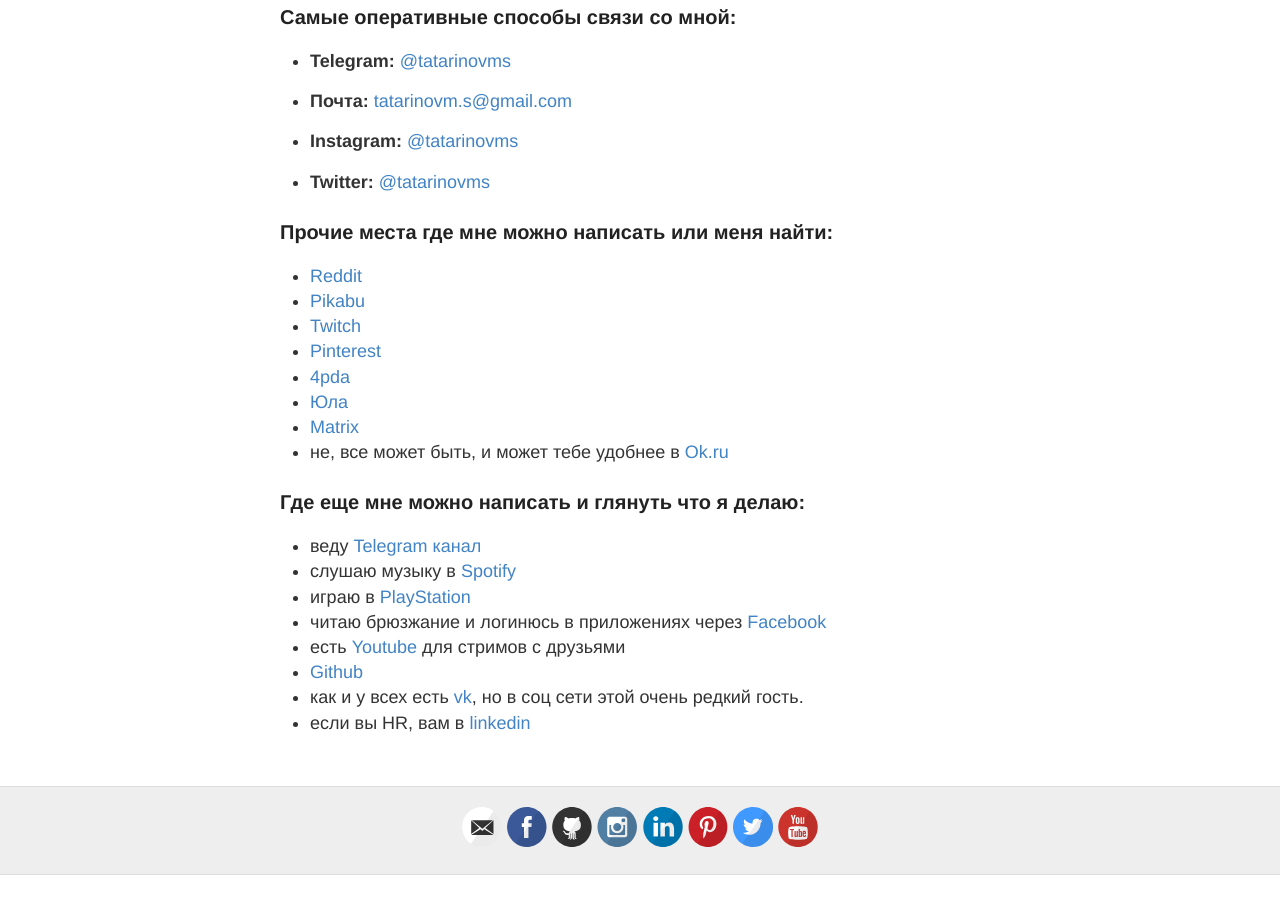
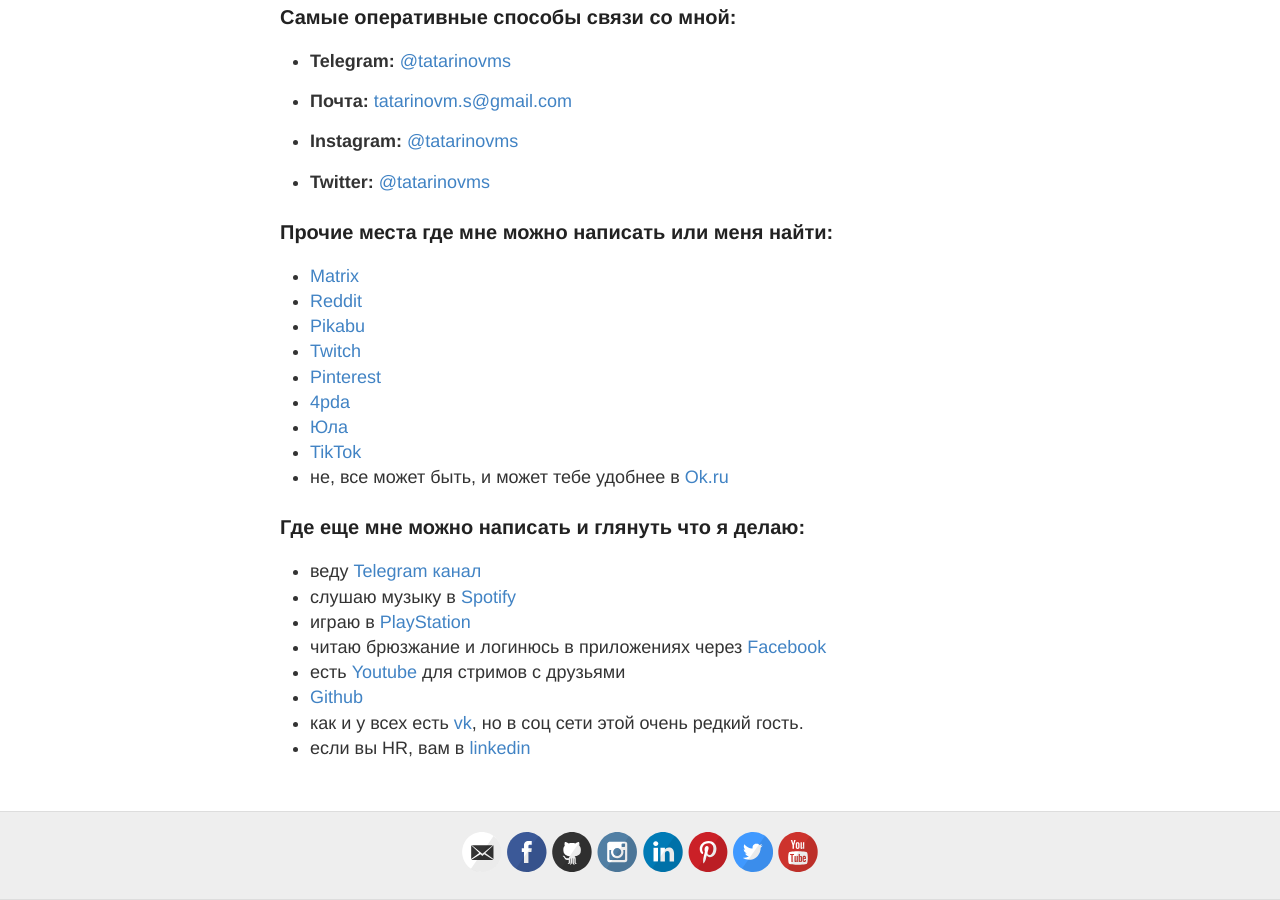
Before and after one commit to tatarinovms/tatarinovms.github.io, a Jekyll site: the page built from about.md, in a window 1280 px wide and 900 px high, scrolled down 1616 px. Built offline with Jekyll 4.4.1, drawn with Linux system fonts in a browser that asks for light colours; before the commit the page ends 2491 px from its top, so only the background shows below that.

Commit message:
Update about.md

```diff
--- a/about.md
+++ b/about.md
@@ -29,14 +29,14 @@
 - **Twitter:** [@tatarinovms](https://twitter.com/tatarinovms)
 
 ### Прочие места где мне можно написать или меня найти:
-
+- [Matrix](https://matrix.to/#/@tatarinovm.s:matrix.org)
 - [Reddit](https://www.reddit.com/user/tatarinovms)
 - [Pikabu](https://pikabu.ru/@tatarinovm)
 - [Twitch](https://www.twitch.tv/tatarinovm)
 - [Pinterest](http://pinterest.com/tatarinovms)
 - [4pda](http://4pda.ru/forum/index.php?showuser=639002)
 - [Юла](https://you.la/tatarinovms)
-- [Matrix](https://matrix.to/#/@tatarinovm.s:matrix.org)
+- [TikTok](https://tiktok.com/@tatarinovms)
 - не, все может быть, и  может тебе удобнее в [Ok.ru](https://ok.ru/profile/574264377102)
 
 ### Где еще мне можно написать и глянуть что я делаю:
```
